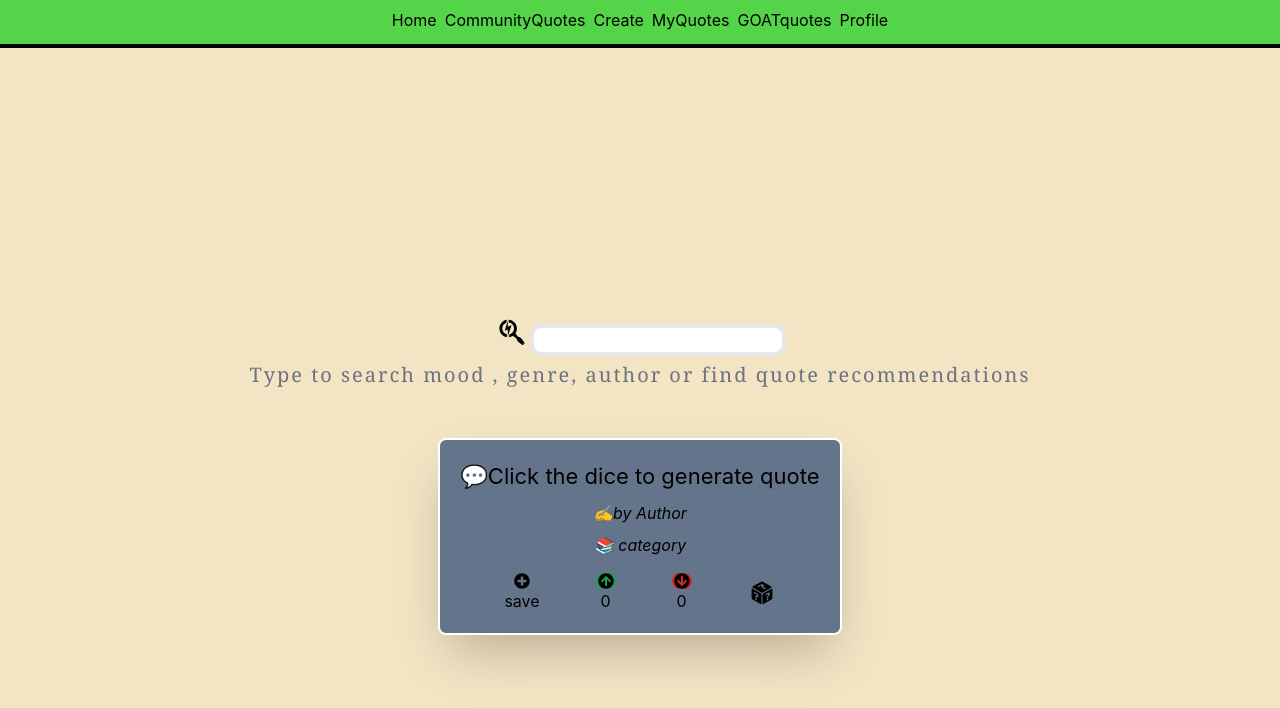
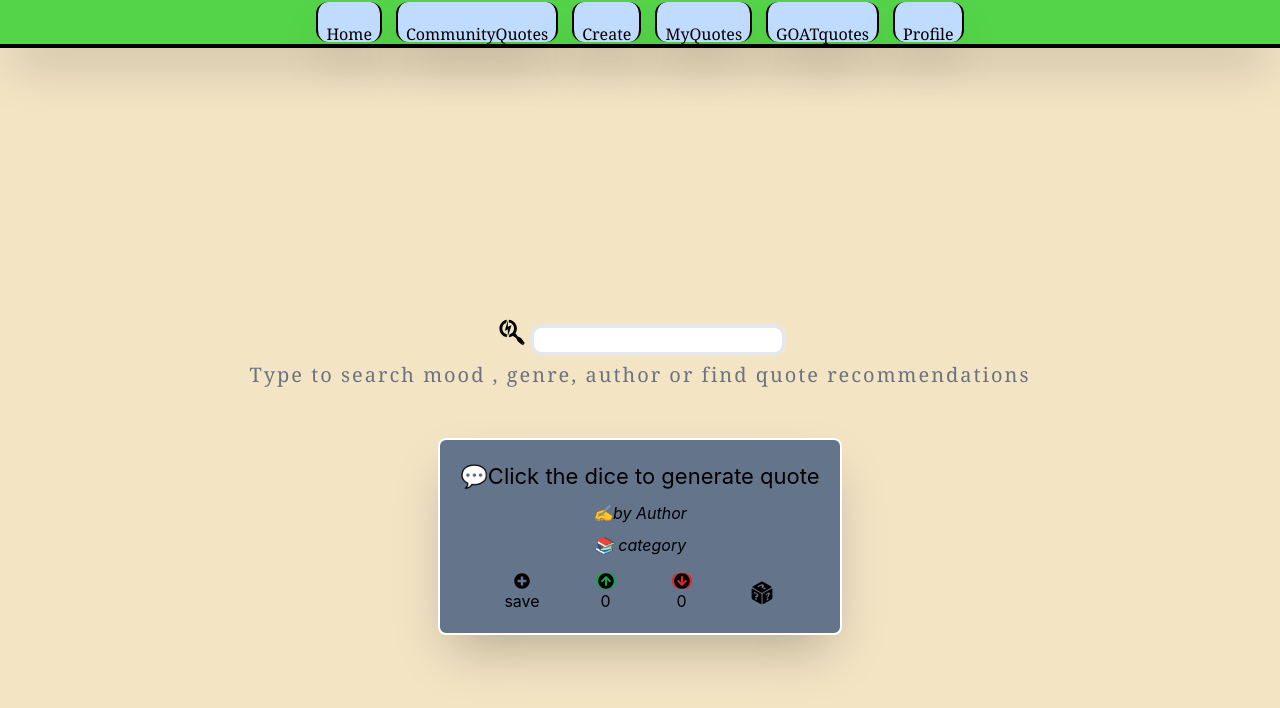
Before and after one commit to 00gigs/QuotesApplicationv1, a React (Create React App) app in the folder myqte/: page / in a window 1280 px wide. Shown: the top 708 px of the page. Built offline with nearby package versions, Linux system fonts and the light colour scheme.

Commit message:
navbar UI cosmetic

```diff
--- a/myqte/src/components/Navbar.js
+++ b/myqte/src/components/Navbar.js
@@ -2,11 +2,11 @@ import React from 'react'
 import { navLinks } from '../constants/Navlinks'
 const Navbar = () => {
   return (
-    <div className='mb-7 flex sticky justify-center text-center bg-[#54D449] h-9 items-center border-b-4 border-black sm:h-12'>
-      <ul className='flex gap-2 justify-center mb-1 '>
+    <div className='mb-7 shadow-2xl flex sticky justify-center text-center bg-[#54D449] h-9 items-center border-b-4 border-black sm:h-12'>
+      <ul className='flex  justify-center '>
       {navLinks.map((link)=>(
-        <a href={link.route}>
-          <li className='text-[11.5px]   sm:text-[16px]  '>{link.label}</li>
+        <a className='pt-3 px-0 mb-3 sm:px-[7px]' href={link.route}>
+          <li className='text-[10.5px] shadow-2xl border-l-2  border-r-2  font-serif text-center py-5 bg-blue-200 h-2 rounded-xl px-2  border-black hover:bg-blue-400 hover:scale-y-110 sm:text-[16px]'>{link.label}</li>
         </a>
       ))}
       </ul>
```
